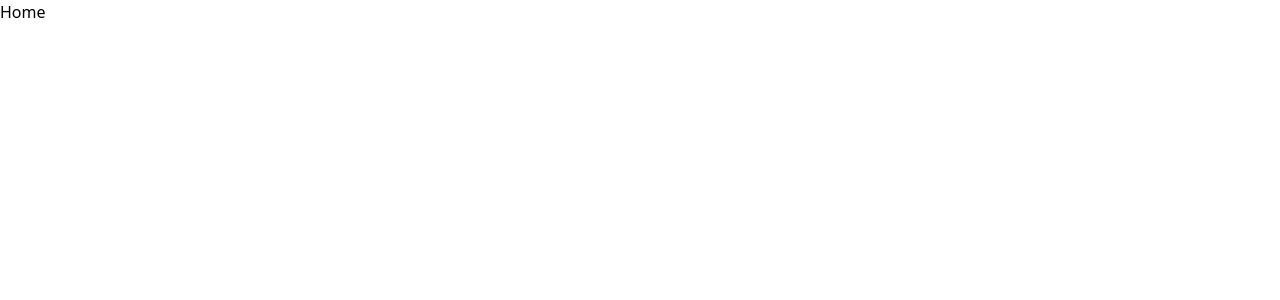
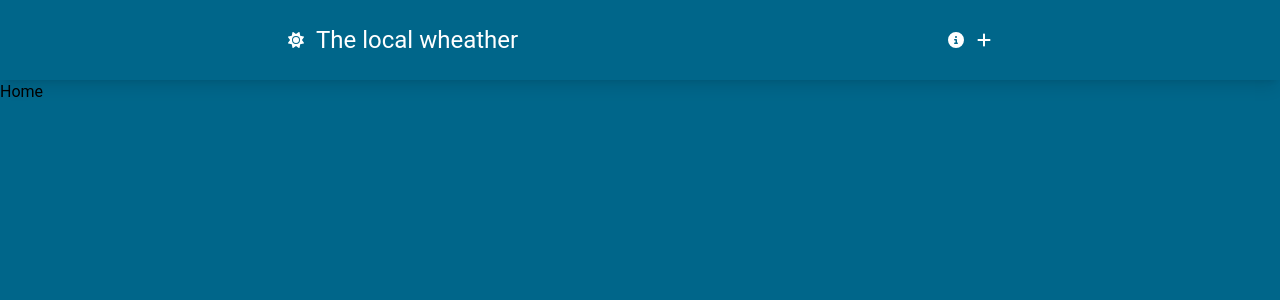
Before and after one commit to truongprohk2502/wheather-app, a Vue app: page / in a window 1280 px wide. Shown: the top 300 px of the page. Built offline with nearby package versions, Linux system fonts and the light colour scheme.

Commit message:
Add navigation bar

```diff
--- a/src/App.vue
+++ b/src/App.vue
@@ -1,7 +1,11 @@
 <script setup lang="ts">
 import { RouterView } from "vue-router";
+import SideNavigation from "./components/SiteNavigation.vue";
 </script>
 
 <template>
-  <RouterView />
+  <div class="flex min-h-screen flex-col bg-primary font-roboto">
+    <SideNavigation />
+    <RouterView />
+  </div>
 </template>
--- /dev/null
+++ b/src/components/SiteNavigation.vue
@@ -0,0 +1,31 @@
+<script setup lang="ts">
+import { RouterLink } from "vue-router";
+import SunIcon from "@/icons/SunIcon.vue";
+import InfoIcon from "@/icons/InfoIcon.vue";
+import PlusIcon from "@/icons/PlusIcon.vue";
+</script>
+
+<template>
+  <header class="sticky top-0 bg-primary shadow-lg">
+    <nav class="container flex flex-col items-center gap-4 py-6 text-white sm:flex-row">
+      <RouterLink :to="{ name: 'home' }">
+        <div class="flex flex-1 items-center gap-3">
+          <SunIcon :width="16" :height="16" />
+          <p class="text-2xl">The local wheather</p>
+        </div>
+      </RouterLink>
+      <div class="flex flex-1 justify-end gap-3">
+        <InfoIcon
+          :width="16"
+          :height="16"
+          class="cursor-pointer duration-150 hover:text-secondary"
+        />
+        <PlusIcon
+          :width="16"
+          :height="16"
+          class="cursor-pointer duration-150 hover:text-secondary"
+        />
+      </div>
+    </nav>
+  </header>
+</template>
--- /dev/null
+++ b/src/icons/InfoIcon.vue
@@ -0,0 +1,8 @@
+<template>
+  <svg xmlns="http://www.w3.org/2000/svg" viewBox="0 0 512 512">
+    <path
+      d="M256 512A256 256 0 1 0 256 0a256 256 0 1 0 0 512zM216 336h24V272H216c-13.3 0-24-10.7-24-24s10.7-24 24-24h48c13.3 0 24 10.7 24 24v88h8c13.3 0 24 10.7 24 24s-10.7 24-24 24H216c-13.3 0-24-10.7-24-24s10.7-24 24-24zm40-208a32 32 0 1 1 0 64 32 32 0 1 1 0-64z"
+      fill="currentColor"
+    />
+  </svg>
+</template>
--- /dev/null
+++ b/src/icons/PlusIcon.vue
@@ -0,0 +1,8 @@
+<template>
+  <svg xmlns="http://www.w3.org/2000/svg" viewBox="0 0 448 512">
+    <path
+      d="M256 80c0-17.7-14.3-32-32-32s-32 14.3-32 32V224H48c-17.7 0-32 14.3-32 32s14.3 32 32 32H192V432c0 17.7 14.3 32 32 32s32-14.3 32-32V288H400c17.7 0 32-14.3 32-32s-14.3-32-32-32H256V80z"
+      fill="currentColor"
+    />
+  </svg>
+</template>
--- /dev/null
+++ b/src/icons/SunIcon.vue
@@ -0,0 +1,8 @@
+<template>
+  <svg xmlns="http://www.w3.org/2000/svg" viewBox="0 0 512 512">
+    <path
+      d="M361.5 1.2c5 2.1 8.6 6.6 9.6 11.9L391 121l107.9 19.8c5.3 1 9.8 4.6 11.9 9.6s1.5 10.7-1.6 15.2L446.9 256l62.3 90.3c3.1 4.5 3.7 10.2 1.6 15.2s-6.6 8.6-11.9 9.6L391 391 371.1 498.9c-1 5.3-4.6 9.8-9.6 11.9s-10.7 1.5-15.2-1.6L256 446.9l-90.3 62.3c-4.5 3.1-10.2 3.7-15.2 1.6s-8.6-6.6-9.6-11.9L121 391 13.1 371.1c-5.3-1-9.8-4.6-11.9-9.6s-1.5-10.7 1.6-15.2L65.1 256 2.8 165.7c-3.1-4.5-3.7-10.2-1.6-15.2s6.6-8.6 11.9-9.6L121 121 140.9 13.1c1-5.3 4.6-9.8 9.6-11.9s10.7-1.5 15.2 1.6L256 65.1 346.3 2.8c4.5-3.1 10.2-3.7 15.2-1.6zM160 256a96 96 0 1 1 192 0 96 96 0 1 1 -192 0zm224 0a128 128 0 1 0 -256 0 128 128 0 1 0 256 0z"
+      fill="currentColor"
+    />
+  </svg>
+</template>
--- a/tailwind.config.js
+++ b/tailwind.config.js
@@ -3,7 +3,7 @@ module.exports = {
   content: ["./index.html", "./src/**/*.{vue,js,ts,jsx,tsx}"],
   theme: {
     extend: {
-      color: {
+      colors: {
         primary: "#00668A",
         secondary: "#004E71",
       },
```
